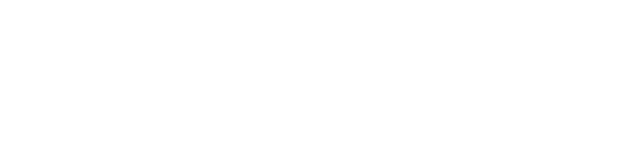
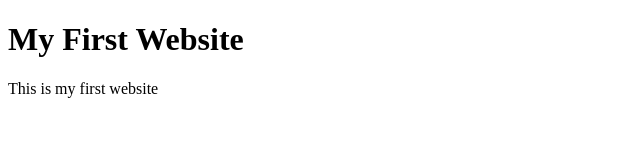
Before and after one commit to assmaamedi/first-website, a plain HTML site: page index.html in a window 1280 px wide. Shown: the whole page, without its empty margins (0-640 px from the left). Drawn offline with Linux system fonts and the light colour scheme.

Commit message:
Add text and heading

```diff
--- a/index.html
+++ b/index.html
@@ -7,6 +7,7 @@
    <title>My First Website</title>
 </head>
 <body>
-
+   <h1>My First Website</h1>
+   <p>This is my first website</p>
 </body>
 </html>
```
